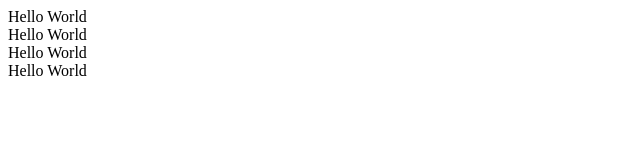
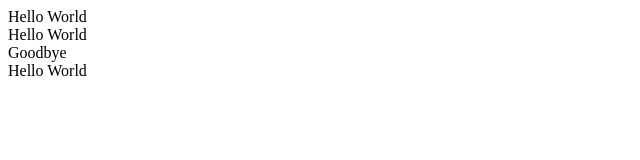
Before and after one commit to AmalVerma/hackathonsih, a plain HTML site: page index.html in a window 1280 px wide. Shown: the full height of the page, 0-640 px from the left. Drawn offline with Linux system fonts and the light colour scheme.

Commit message:
Update index.html

```diff
--- a/index.html
+++ b/index.html
@@ -8,7 +8,7 @@
 <body>
     <div>Hello World</div>
     <div>Hello World</div>
-    <div>Hello World</div>
+    <div>Goodbye</div>
     <div>Hello World</div>
 
 </body>
```
